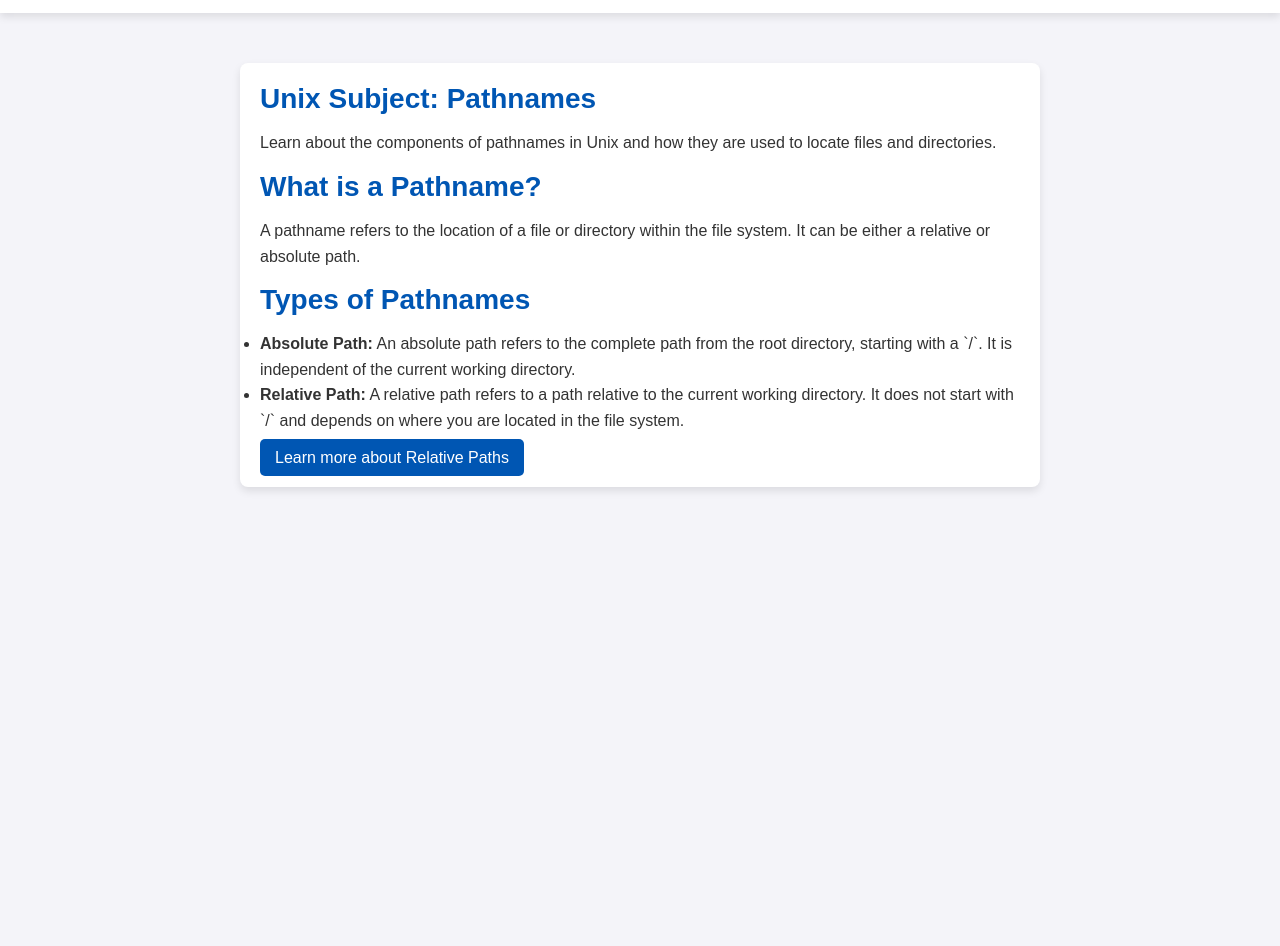
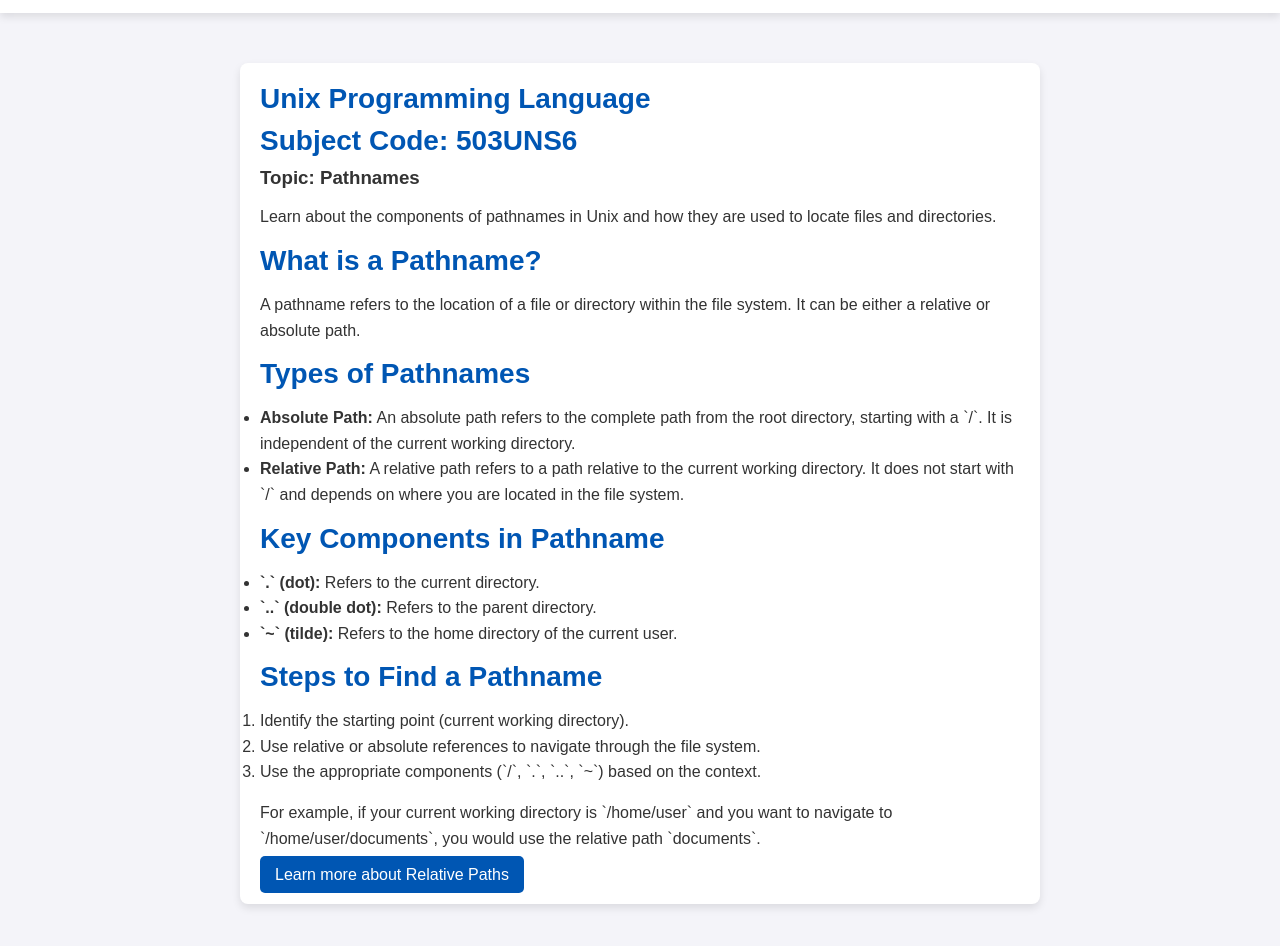
Before and after one commit to harshitha2024-19/unix1, a plain HTML site: page index.html in a window 1280 px wide. Shown: the part 260-1206 px from the top of the page. Before the commit the page ends 800 px from the top, so only its background shows below. Drawn offline with Linux system fonts and the light colour scheme.

Commit message:
Update index.html

```diff
--- a/index.html
+++ b/index.html
@@ -168,7 +168,10 @@
 
     <!-- Unix Subject Details Section -->
     <div class="container">
-      <h1>Unix Subject: Pathnames</h1>
+      <h1>Unix Programming Language</h1>
+      <h2>Subject Code: 503UNS6</h2>
+      <h3>Topic: Pathnames</h3>
+
       <p>Learn about the components of pathnames in Unix and how they are used to locate files and directories.</p>
 
       <h2>What is a Pathname?</h2>
@@ -180,8 +183,21 @@
         <li><strong>Relative Path:</strong> A relative path refers to a path relative to the current working directory. It does not start with `/` and depends on where you are located in the file system.</li>
       </ul>
 
+      <h2>Key Components in Pathname</h2>
+      <ul>
+        <li><strong>`.` (dot):</strong> Refers to the current directory.</li>
+        <li><strong>`..` (double dot):</strong> Refers to the parent directory.</li>
+        <li><strong>`~` (tilde):</strong> Refers to the home directory of the current user.</li>
+      </ul>
 
+      <h2>Steps to Find a Pathname</h2>
+      <ol>
+        <li>Identify the starting point (current working directory).</li>
+        <li>Use relative or absolute references to navigate through the file system.</li>
+        <li>Use the appropriate components (`/`, `.`, `..`, `~`) based on the context.</li>
+      </ol>
 
+      <p>For example, if your current working directory is `/home/user` and you want to navigate to `/home/user/documents`, you would use the relative path `documents`.</p>
 
       <a href="details.html" class="learn-more">Learn more about Relative Paths</a>
     </div>
```
